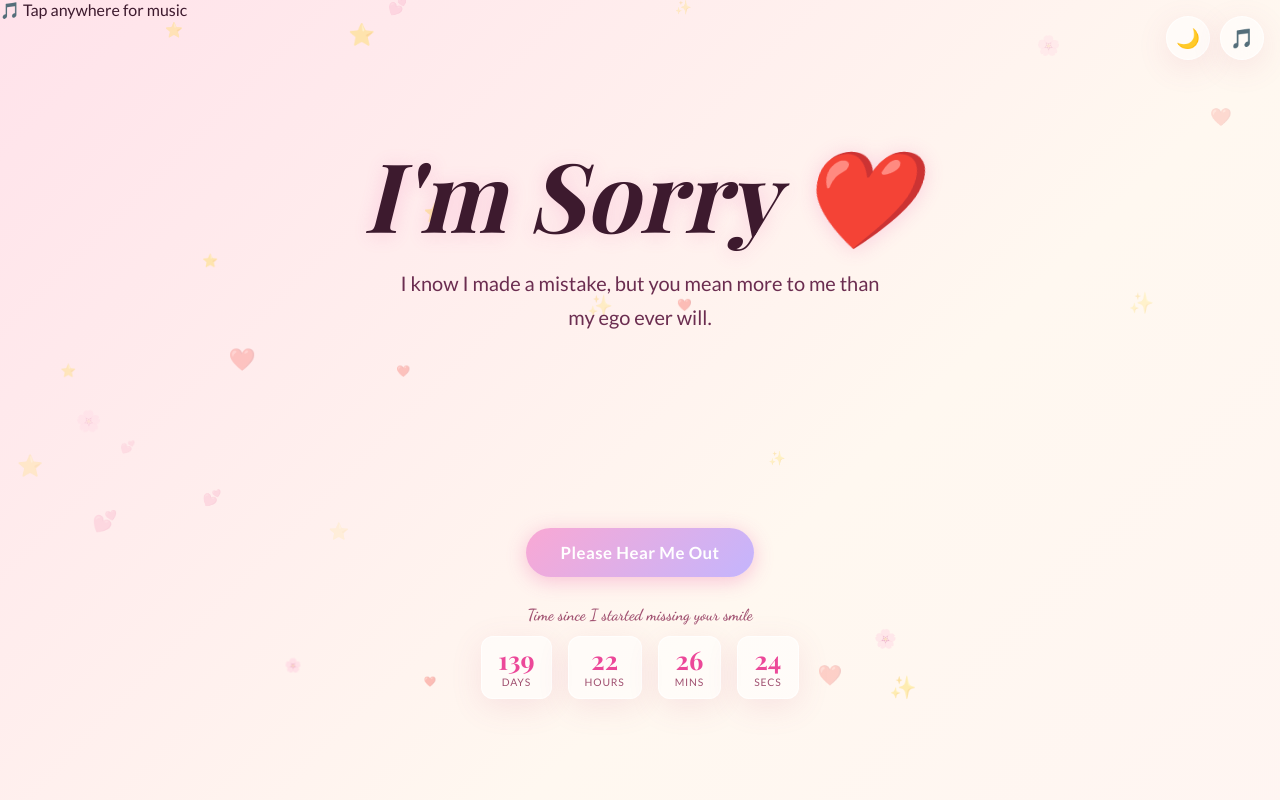
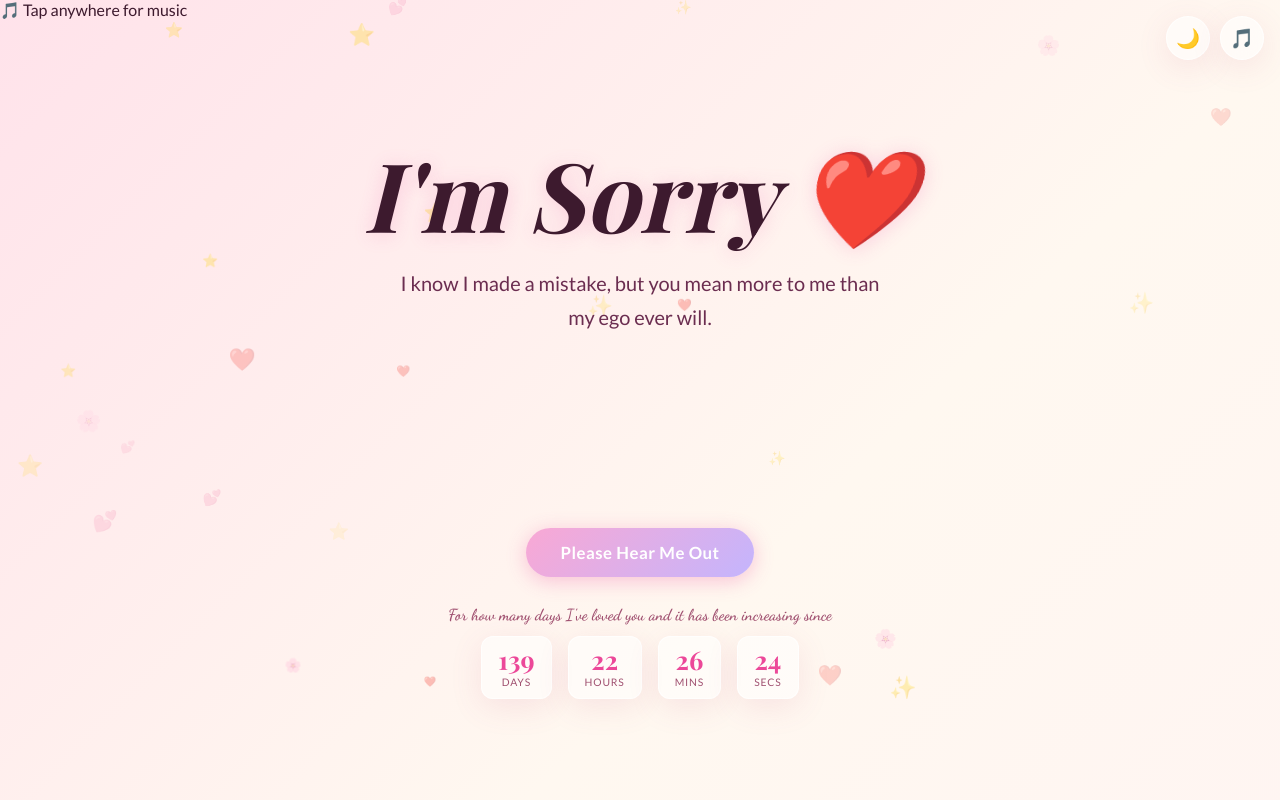
Before and after one commit to khushidanger/SORRY, a plain HTML site: page index.html in a window 1280 px wide. Shown: the top 800 px of the page. Drawn offline with nearby package versions, Linux system fonts and the light colour scheme; animation ran at ten frames a second; a web font is replaced by a local one.

Commit message:
Update index.html

```diff
--- a/index.html
+++ b/index.html
@@ -39,7 +39,7 @@
       <p id="heart-hint" class="heart-hint fade-in delay-2"></p>
       <button id="hear-me-out" class="btn-primary fade-in delay-3">Please Hear Me Out</button>
       <div id="countdown" class="countdown fade-in delay-3">
-        <span class="countdown-label">Time since I started missing your smile</span>
+        <span class="countdown-label">For how many days I've loved you and it has been increasing since</span>
         <div class="countdown-digits">
           <div><span id="cd-days">0</span><small>days</small></div>
           <div><span id="cd-hours">0</span><small>hours</small></div>
```
